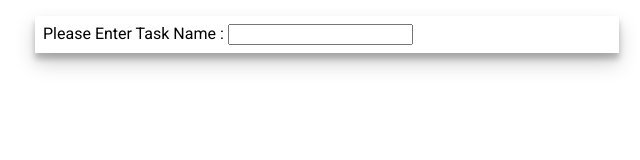
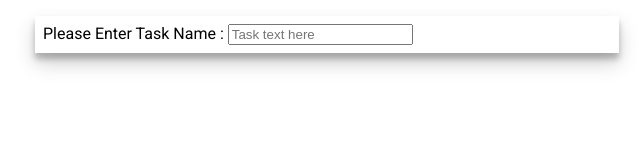
Before and after one commit to iekulyk/js-tasks, a plain HTML site: page vanilla/index.html in a window 1280 px wide. Shown: the full height of the page, 313-953 px from the left. Drawn offline with Linux system fonts and the light colour scheme.

Commit message:
task input - placeholder added

```diff
--- a/vanilla/index.html
+++ b/vanilla/index.html
@@ -13,7 +13,7 @@
     <div class="container">
         <div class="section">
             <label for="">Please Enter Task Name : </label>
-            <input required type="text" class="input add-task">
+            <input required type="text" class="input add-task" placeholder="Task text here">
         </div>
 
         <div>
```
